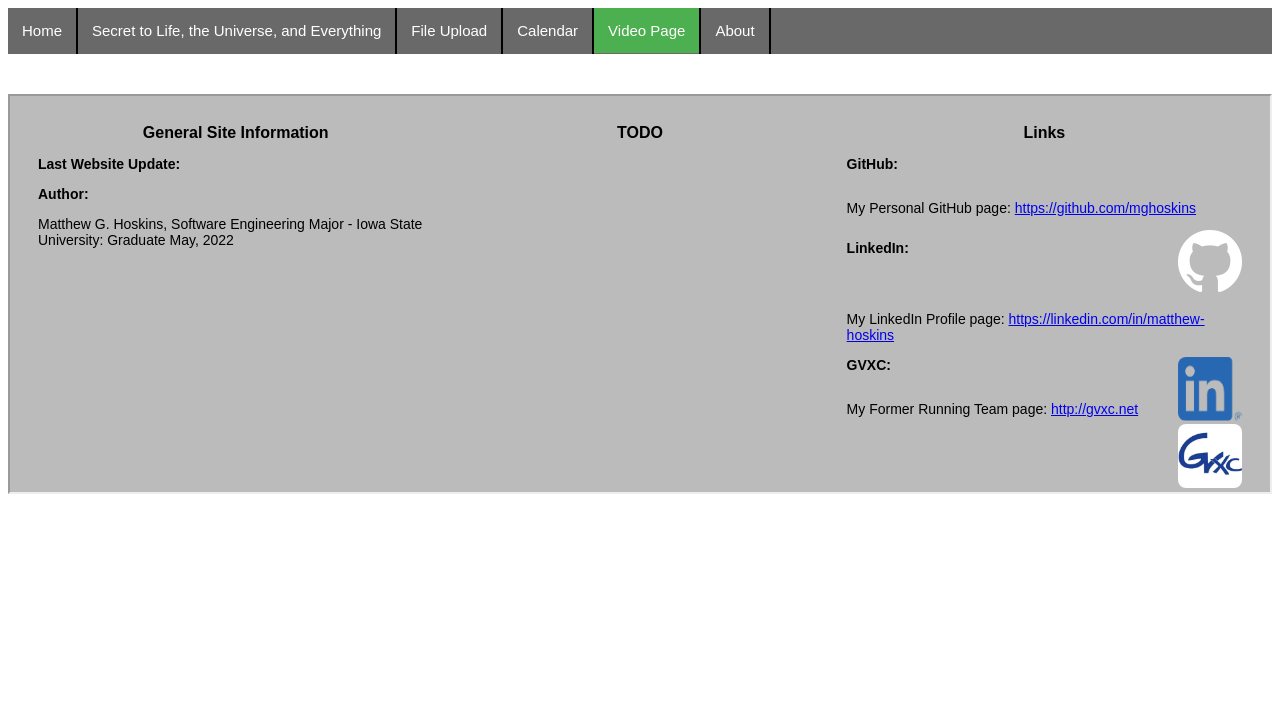
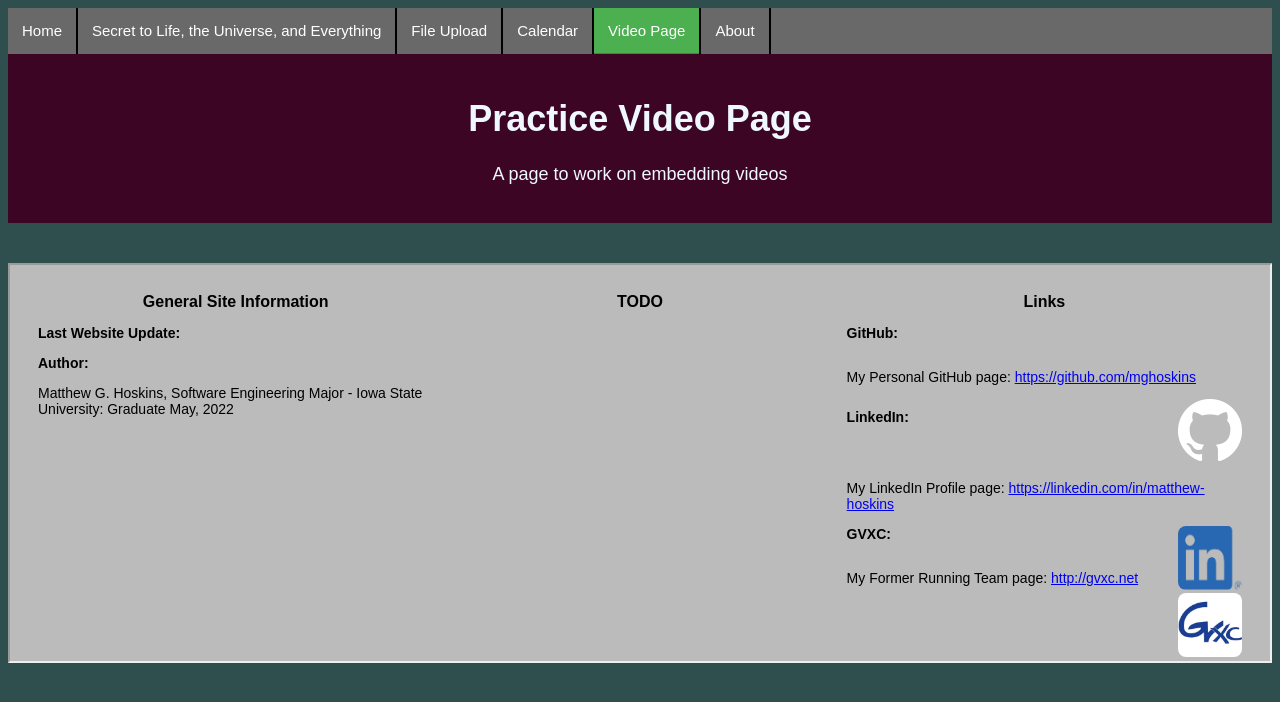
Before and after one commit to mghoskins/webWork, a website: page practice2/videoPage.html in a window 1280 px wide. Drawn offline with Linux system fonts and the light colour scheme; no server answers.

Commit message:
Finish video page testing setup

```diff
--- a/practice2/videoPage.html
+++ b/practice2/videoPage.html
@@ -5,7 +5,7 @@
     <title>Video_Page</title>
     <link rel="stylesheet" href="css/main.css">
 </head>
-<body>
+<body style="background-color: darkslategray">
 
   <!-- Top page navigation bar -->
   <div class="navbar">
@@ -36,6 +36,16 @@
   </div>
 
 
+
+  <!-- Title and quick info for the page -->
+  <div class="header">
+    <h1>Practice Video Page</h1>
+    <p>A page to work on embedding videos</p>
+  <!-- End page header -->
+  </div>
+
+
+
   <!-- End of Page stuff Begins here -->
   <div class="spacing"></div>
 
```
